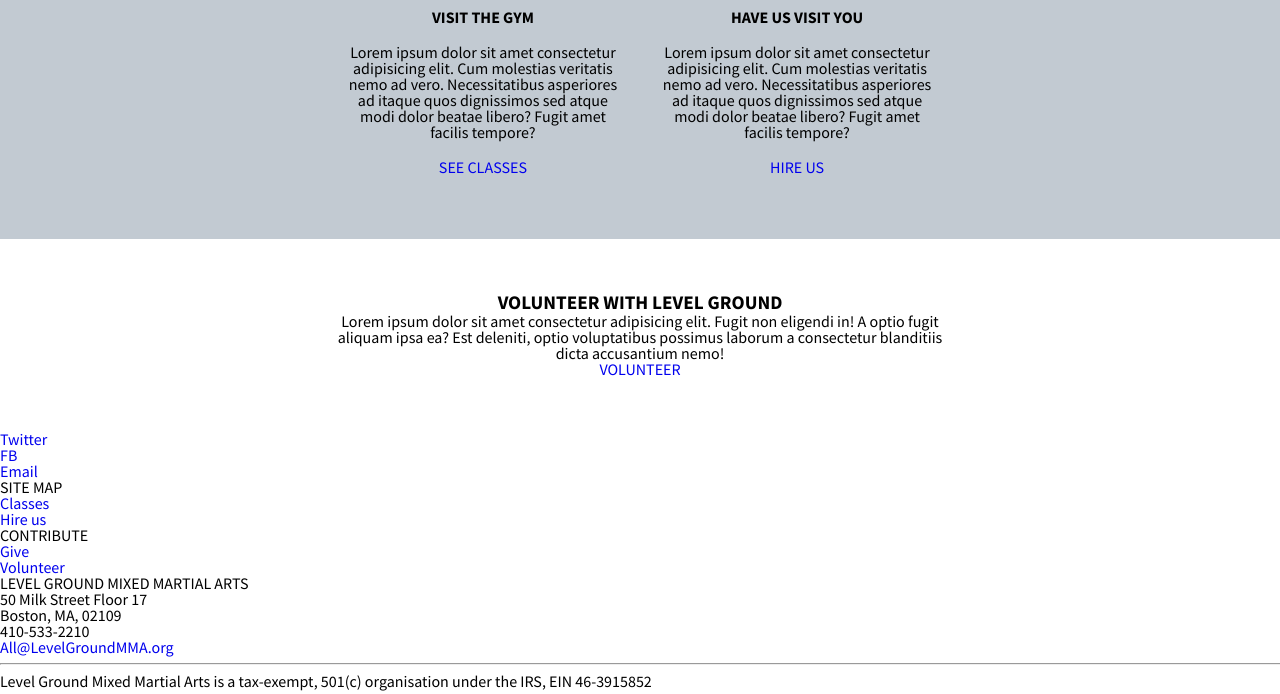
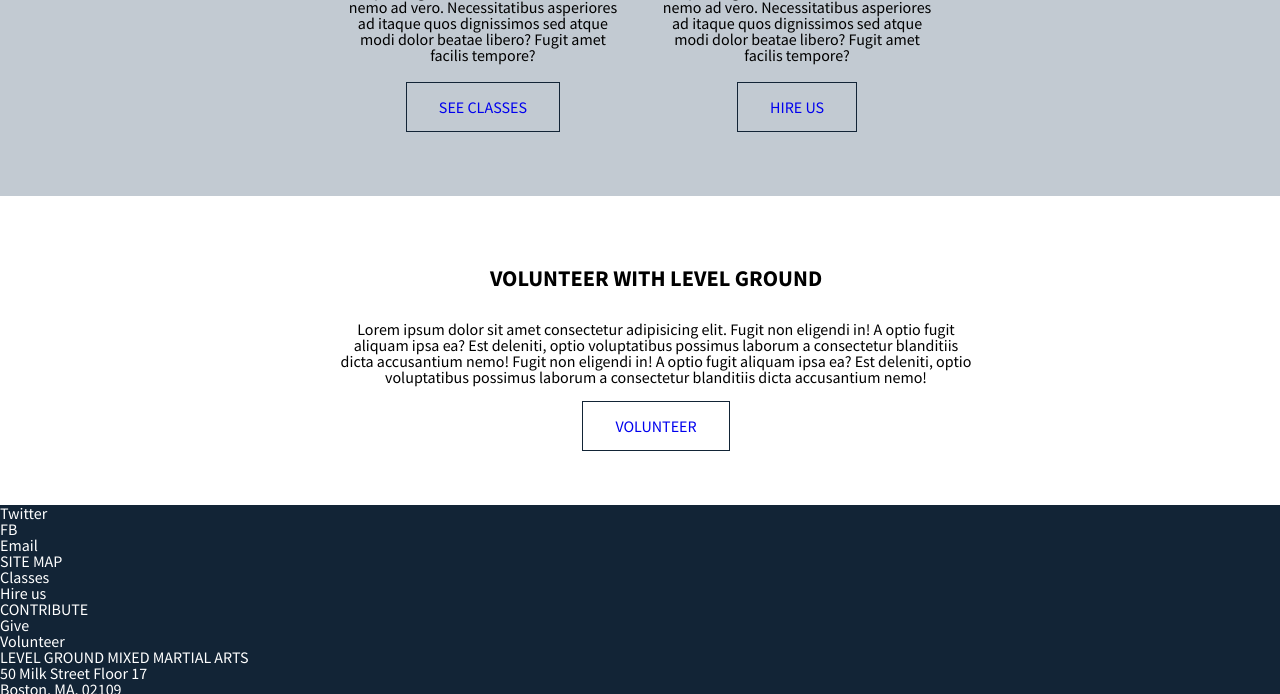
Before and after one commit to marksist300/100dev, a plain HTML site: page class07/noFloatsHMW/wireframe_layout/index.html in a window 1280 px wide. Shown: the part 866-1560 px from the top of the page. Drawn offline with Linux system fonts and the light colour scheme.

Commit message:
add button styling, footer, footer logo

```diff
--- a/class07/noFloatsHMW/wireframe_layout/index.html
+++ b/class07/noFloatsHMW/wireframe_layout/index.html
@@ -8,6 +8,7 @@
     <link rel="preconnect" href="https://fonts.googleapis.com">
     <link rel="preconnect" href="https://fonts.gstatic.com" crossorigin>
     <link href="https://fonts.googleapis.com/css2?family=Source+Sans+Pro:wght@300;400;700&display=swap" rel="stylesheet">
+    <link rel="stylesheet" href="https://cdnjs.cloudflare.com/ajax/libs/font-awesome/4.7.0/css/font-awesome.min.css">
     <title>Level Ground Wireframe</title>
 </head>
 <body>
@@ -15,8 +16,8 @@
         <nav>
             <a href="#" class="nav-item">Classes</a>
             <a href="#" class="nav-item">Hire Us</a>
-            <img class="logo nav-item" alt="Level-Ground company logo" src="#"/>
-            <a href="#"  class="nav-item btn donate-btn">Donate</a>
+            <img class="logo nav-item" alt="Level-Ground company logo" src="source/logo.png"/>
+            <a href="#"  class="nav-item">Donate</a>
         </nav>
     </header>
 
@@ -24,7 +25,7 @@
         <h1 class="title-heading">Where Grit Meets Opportunity</h1>
         <p class="title-text">Lorem ipsum dolor sit amet, consectetur adipisicing elit. Eum deleniti provident necessitatibus laboriosam repellendus doloribus facere autem voluptatum. Sapiente quo dolore blanditiis, iusto vero doloremque! Fugiat culpa rem quae nam.Sapiente quo dolore blanditiis, iusto vero doloremque!</p>
 
-        <a class="main-video-link title-text" href="#">Watch the Video</a>
+        <a class="main-video-link title-text" href="#"><i class="fa fa-play-circle-o"></i>Watch the Video</a>
     </main>
 
     <section class="first-section-why">
@@ -50,7 +51,7 @@
 
     <section class="third-section-volunteer">
         <h2 class="section-heading">VOLUNTEER WITH LEVEL GROUND</h2>
-        <p>Lorem ipsum dolor sit amet consectetur adipisicing elit. Fugit non eligendi in! A optio fugit aliquam ipsa ea? Est deleniti, optio voluptatibus possimus laborum a consectetur blanditiis dicta accusantium nemo!</p>
+        <p>Lorem ipsum dolor sit amet consectetur adipisicing elit. Fugit non eligendi in! A optio fugit aliquam ipsa ea? Est deleniti, optio voluptatibus possimus laborum a consectetur blanditiis dicta accusantium nemo! Fugit non eligendi in! A optio fugit aliquam ipsa ea? Est deleniti, optio voluptatibus possimus laborum a consectetur blanditiis dicta accusantium nemo!</p>
         <a href="#" class="btn volunteer-btn">VOLUNTEER</a>
     </section>
 
@@ -84,9 +85,9 @@
 
         <hr class="footer-break"/>
 
-        <p class="footer-text">Level Ground Mixed Martial Arts is a tax-exempt, 501(c) organisation under the IRS, EIN 46-3915852</p>
+        <p class="footer-text sub-footer">Level Ground Mixed Martial Arts is a tax-exempt, 501(c) organisation under the IRS, EIN 46-3915852</p>
 
-        <img class="logo nav-item" alt="Level-Ground company logo" src="#"/>
+        <img class="logo-bottom sub-footer" alt="Level-Ground company logo" src="source/logo.png"/>
 
 
     </footer>
--- a/class07/noFloatsHMW/wireframe_layout/style/style.css
+++ b/class07/noFloatsHMW/wireframe_layout/style/style.css
@@ -48,9 +48,7 @@
 	background-color: rgba(30, 60, 89, 0.783);
 }
 
-*{
-	width: 100%;
-}
+
 /*Nav and nav item setup*/
 nav {
 	display: inline-block;
@@ -65,6 +63,7 @@
 	top: 1rem;
 }
 
+
 .nav-item:nth-child(1) {
 	float: left;
 	margin-left: 1.4%;
@@ -76,7 +75,8 @@
 
 .nav-item:nth-child(3) {
 	float: center;
-	margin-left: 25%;
+	margin-left: 30%;
+	width: 2rem;
 }
 
 .nav-item:nth-child(4) {
@@ -87,7 +87,7 @@
 /*Main*/
 main{
 	width: 100%;
-	padding: 4rem 1rem;
+	/* padding: 4rem 1rem; */
 	text-align: center;
 
 }
@@ -100,6 +100,13 @@
 	width: 50%;
 	color: #fff;
 }
+
+.fa-play-circle-o{
+	width: .5rem;
+	font-weight: thin;
+	color: #fff;
+}
+
 h1 {
 	font-size: 3rem;
 }
@@ -107,6 +114,22 @@
 .title-text {
 	font-size: 1.2rem;
 }
+
+
+/* settings for section headers generally (1st and 2nd section)*/
+.section-heading{
+	font-weight: 700;
+	font-size: 1.4rem;
+	padding-bottom: 0;
+}
+
+/* Buttons*/
+.btn{
+	display: inline-block;
+	border: 1px solid rgb(18, 36, 54);
+	padding: 1rem  2rem;
+}
+
 
 /*First Section*/
 
@@ -118,11 +141,6 @@
 	margin: auto;
 	width: 40%;
 	padding: 1rem;
-}
-.section-heading{
-	font-weight: 700;
-	font-size: 1.2rem;
-	padding-bottom: 0;
 }
 
 /*Second Section */
@@ -191,10 +209,48 @@
 .third-section-volunteer{
 	text-align: center;
 	margin: 3% auto;
+	width: 100%;
+	padding: 1rem;
+}
+
+.third-section-volunteer >h2{
+	text-align: center;
+	margin: auto;
 	width: 50%;
 	padding: 1rem;
 }
 
-.third-section-volunteer>h3 {
+.third-section-volunteer >p{
+	text-align: center;
+	margin: auto;
+	width: 50%;
+	padding: 1rem;
+}
 
+
+
+/*Footer styling*/
+
+footer{
+	background-color:rgb(18, 36, 54);
+	width: 100%;
+	overflow: hidden;
 }
+
+footer * {
+	color: #fff;
+}
+
+hr{
+	width: 95%;
+}
+
+.sub-footer{
+	display: inline-block;
+	padding: 0 2rem;
+}
+
+.logo-bottom{
+	float: right;
+	width: 2rem;
+}
```
Also changed, not shown: class07/noFloatsHMW/wireframe_layout/source/logo.png (added), 2 other files.
